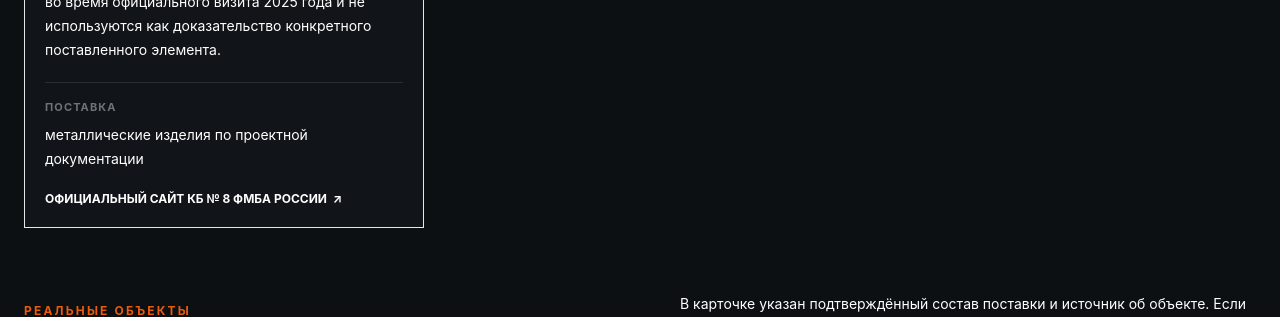
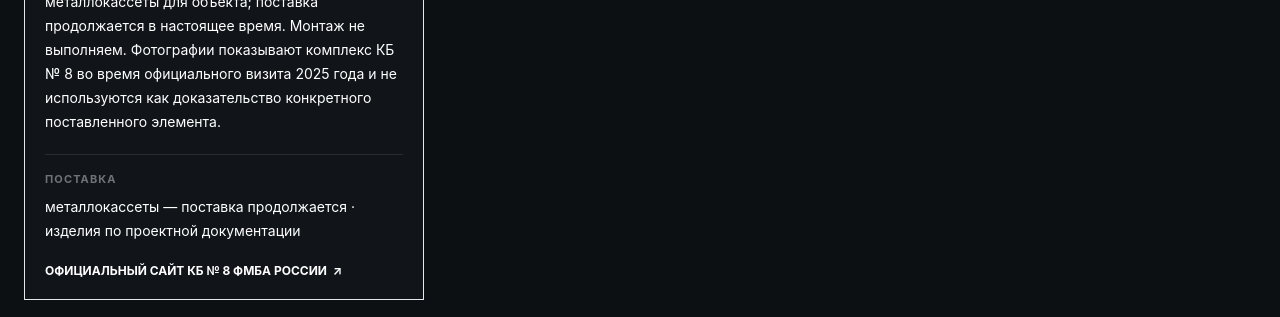
Before and after one commit to alexeyborisov19-sys/alexeyborisov19-sys-steel-probuct, a Next.js app: page /projects in a window 1280 px wide. Shown: the part 5540-5857 px from the top of the page. Built offline with nearby package versions, Linux system fonts and the light colour scheme; no server answers.

Commit message:
Указать продолжающуюся поставку металлокассет в Обнинск

```diff
--- a/data/real-project-showcase.ts
+++ b/data/real-project-showcase.ts
@@ -185,8 +185,8 @@ const obninskProject: RealProject = {
   imageAlt: "Медицинский комплекс КБ № 8 ФМБА России в Обнинске во время официального визита 2025 года",
   imageCredit: "Фото: Администрация города Обнинска / пресс-служба губернатора Калужской области",
   imageSourceUrl: "https://www.admobninsk.ru/news/2025/08/29/news_33806.html",
-  supply: ["металлические изделия по проектной документации"],
-  description: "Объект, ранее фигурировавший в рабочем списке как «Обнинская ОДКБ», после повторной проверки идентифицирован как Соматический детский стационар ФГБУЗ КБ № 8 ФМБА России по адресу просп. Ленина, 85, корп. 2. Закупка № 0337100018825000349 от 31.10.2025 прямо относится к текущему ремонту фасада этого здания. Фотографии показывают комплекс КБ № 8 во время официального визита 2025 года и не используются как доказательство конкретного поставленного элемента.",
+  supply: ["металлокассеты — поставка продолжается", "изделия по проектной документации"],
+  description: "Объект, ранее фигурировавший в рабочем списке как «Обнинская ОДКБ», после повторной проверки идентифицирован как Соматический детский стационар ФГБУЗ КБ № 8 ФМБА России по адресу просп. Ленина, 85, корп. 2. Закупка № 0337100018825000349 от 31.10.2025 прямо относится к текущему ремонту фасада этого здания. «Сталь Продукт» производит и поставляет металлокассеты для объекта; поставка продолжается в настоящее время. Монтаж не выполняем. Фотографии показывают комплекс КБ № 8 во время официального визита 2025 года и не используются как доказательство конкретного поставленного элемента.",
   sourceUrl: "https://kb8-fmba.ru/hospital",
   sourceLabel: "Официальный сайт КБ № 8 ФМБА России",
   featured: true,
```
